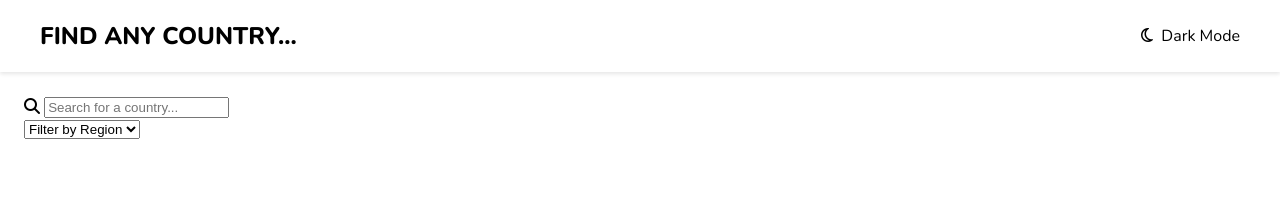
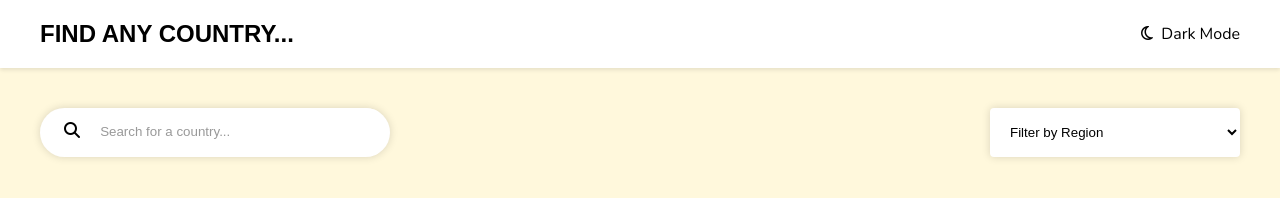
Before and after one commit to deepankar837/Country-info-using-API, a plain HTML site: page country/index.html in a window 1280 px wide. Drawn offline with nearby package versions, Linux system fonts and the light colour scheme; no server answers; a web font is replaced by a local one.

Commit message:
Update style.css

```diff
--- a/country/style.css
+++ b/country/style.css
@@ -1,10 +1,15 @@
+
+
+
+
+
+
 * {
     box-sizing: border-box;
-
 }
 
 body {
-    --background-color: white;
+    --background-color: cornsilk;
     --text-color: black;
     --elements-color: white;
     margin: 0;
@@ -44,6 +49,9 @@ a {
 
 .title {
     font-weight: 800;
+    font-family:'Love Ya Like A Sister', sans-serif;
+
+
 }
 
 .theme-changer {
@@ -92,3 +100,74 @@ a {
 .country-card img {
     width: 100%;
 }
+
+
+.search-filter-container {
+    max-width: 1200px;
+    margin-inline: auto;
+    margin-top: 16px;
+    margin-bottom: 48px;
+    display: flex;
+    justify-content: space-between;
+    gap: 24px;
+}
+
+.search-container {
+    box-shadow: 0 0 8px 0px rgb(0 0 0 / 15%);
+    max-width: 350px;
+    width: 100%;
+    border-radius: 4px;
+    padding-left: 24px;
+    color: #999;
+    overflow: hidden;
+    background-color: var(--elements-color);
+    color: var(--text-color);
+    border-radius: 38px;
+}
+
+
+.search-container input {
+    border: none;
+    outline: none;
+    padding: 16px;
+    width: 90%;
+    background-color: inherit;
+    color: inherit;
+}
+
+.search-container input::placeholder {
+    color: #999;
+}
+
+.filter-by-region {
+    width: 250px;
+    padding: 16px;
+    border: none;
+    outline: none;
+    box-shadow: 0 0 8px 0px rgba(0, 0, 0, 0.15);
+    border-radius: 4px;
+    background-color: var(--elements-color);
+    color: var(--text-color);
+}
+
+@media(max-width: 768px) {
+    .countries-container {
+        justify-content: center;
+    }
+
+    .title {
+        font-size: 16px;
+
+    }
+
+
+
+    .header-content p {
+        font-size: 12px;
+    }
+
+    .search-filter-container {
+        flex-direction: column;
+    }
+
+}
```
